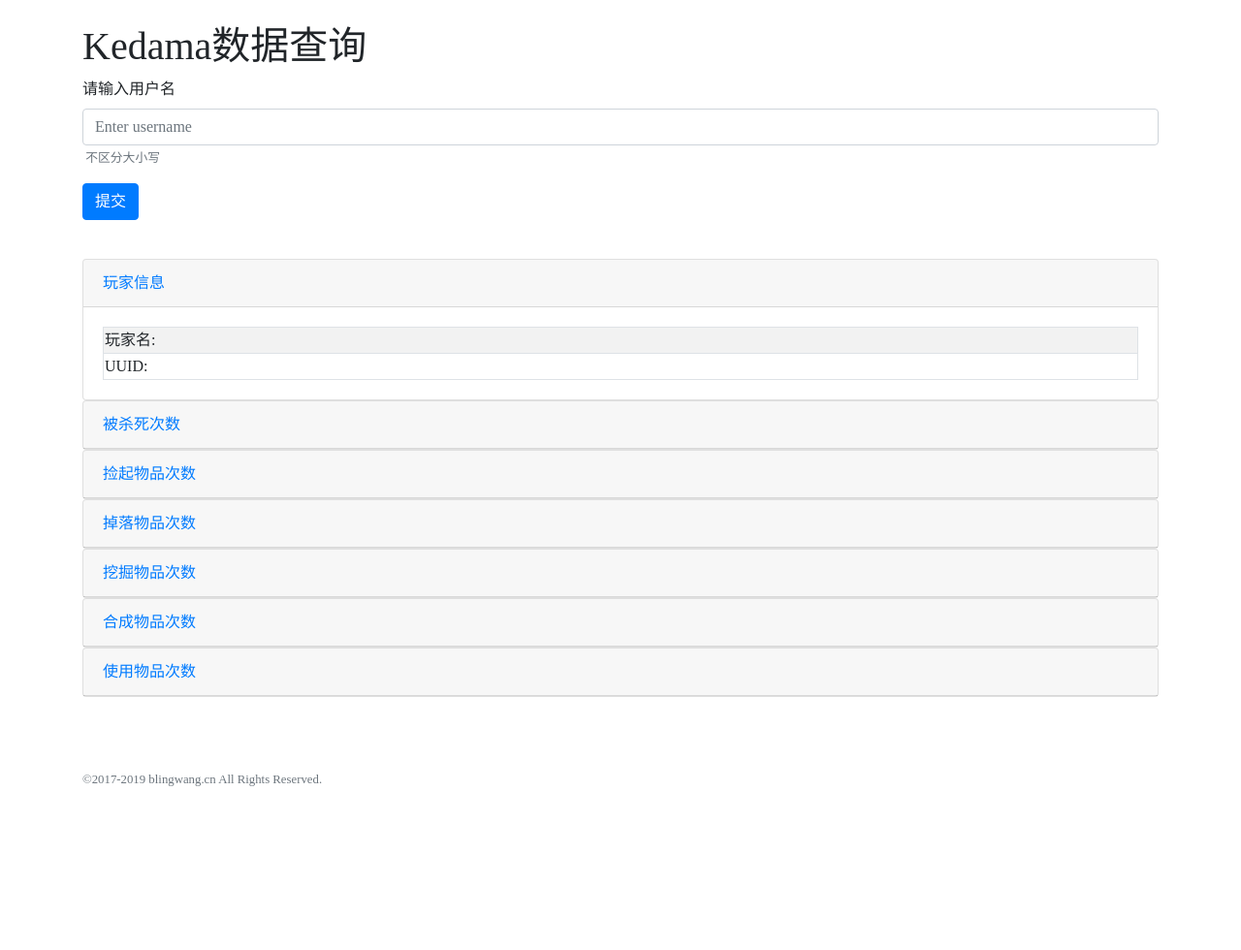
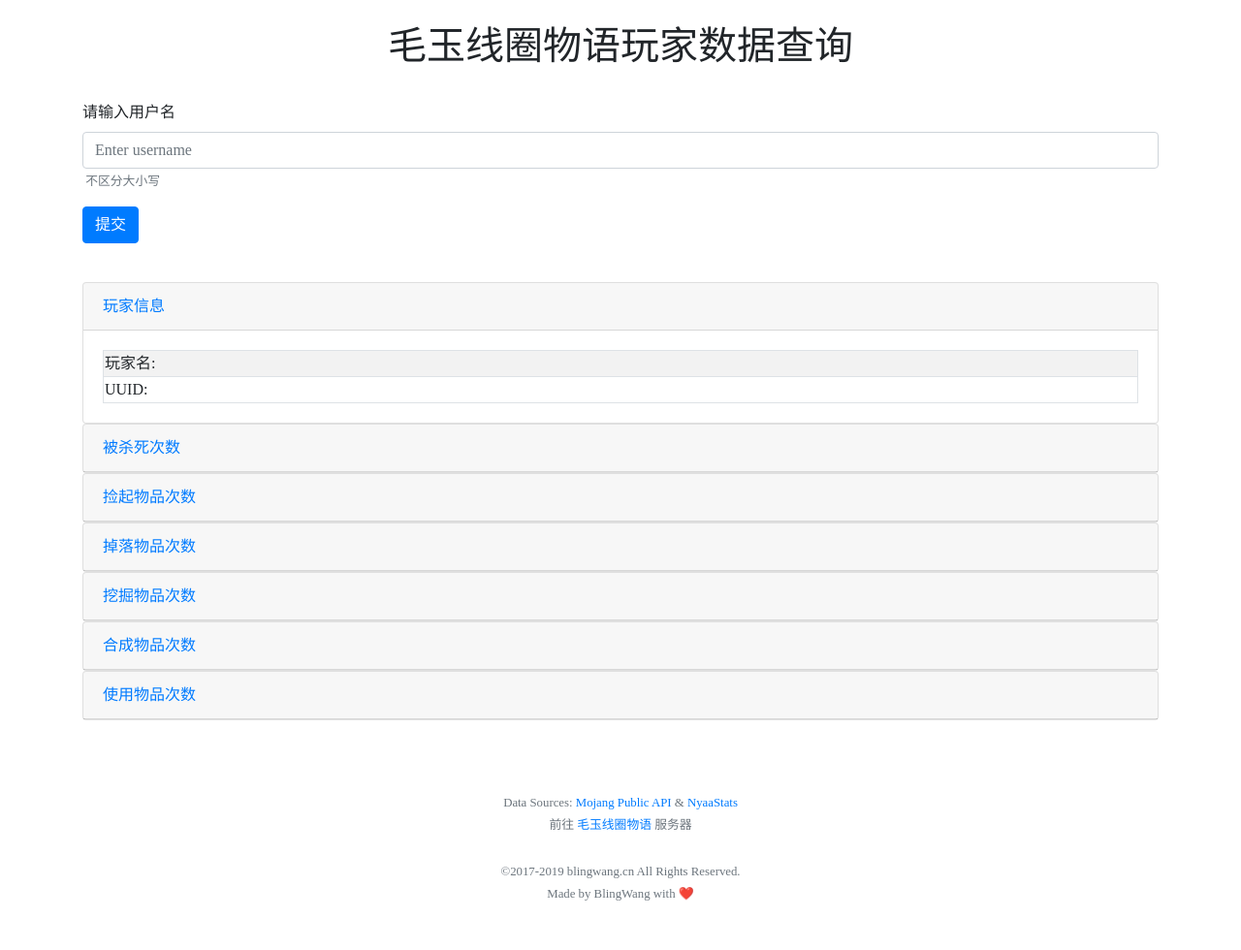
Before and after one commit to 35party/KedamaStatsSearch, a PHP site: page / in a window 1280 px wide. Shown: the whole page at 97% size. Before the commit the page ends 811 px from the top, so only its background shows below. Run offline with PHP 8.4, Linux system fonts and the light colour scheme; data that the repository does not hold is empty.

Commit message:
Fix bugs&Enhance style

```diff
--- a/index.php
+++ b/index.php
@@ -5,15 +5,16 @@
 	 <meta name="Description" content="Kedama Stats Search">
  <meta charset="utf-8" />
 	<meta name="viewport" content="width=device-width, initial-scale=1, user-scalable=no" />
-<link rel="stylesheet" href="https://stackpath.bootstrapcdn.com/bootstrap/4.3.1/css/bootstrap.min.css" integrity="sha384-ggOyR0iXCbMQv3Xipma34MD+dH/1fQ784/j6cY/iJTQUOhcWr7x9JvoRxT2MZw1T" crossorigin="anonymous">
+<link rel="stylesheet" href="https://cdn.jsdelivr.net/npm/bootstrap@4.3.1/dist/css/bootstrap.min.css">
 <style>
 	* {font-family: "微软雅黑"}
-		</style>
+</style>
 </head>
 <body>
 	<div class="container">
 	<br>
-	<h1>Kedama数据查询</h1>
+	<h1 class="text-center">毛玉线圈物语玩家数据查询</h1>
+	<br>
 	<form method="post">
   <div class="form-group">
     <label>请输入用户名</label>
@@ -172,7 +173,7 @@ $dkjson=json_decode($kedamajson,true);}?>
               <tr><td><?php echo '活塞:'.json_decode($dkjson['stats']['minecraft:picked_up/minecraft:piston']); ?> </td></tr>
               <tr><td><?php echo '白色羊毛:'.json_decode($dkjson['stats']['minecraft:picked_up/minecraft:white_wool']); ?> </td></tr>
               <tr><td><?php echo '橙色羊毛:'.json_decode($dkjson['stats']['minecraft:picked_up/minecraft:orange_wool']); ?> </td></tr>
-              <tr><td><?php echo '品红色:'.json_decode($dkjson['stats']['minecraft:picked_up/minecraft:magenta_wool']); ?> </td></tr>
+              <tr><td><?php echo '品红色羊毛:'.json_decode($dkjson['stats']['minecraft:picked_up/minecraft:magenta_wool']); ?> </td></tr>
               <tr><td><?php echo '淡蓝色羊毛:'.json_decode($dkjson['stats']['minecraft:picked_up/minecraft:light_blue_wool']); ?> </td></tr>
               <tr><td><?php echo '黄色羊毛:'.json_decode($dkjson['stats']['minecraft:picked_up/minecraft:yellow_wool']); ?> </td></tr>
               <tr><td><?php echo '黄绿色羊毛:'.json_decode($dkjson['stats']['minecraft:picked_up/minecraft:lime_wool']); ?> </td></tr>
@@ -775,7 +776,7 @@ $dkjson=json_decode($kedamajson,true);}?>
               <tr><td><?php echo '活塞:'.json_decode($dkjson['stats']['minecraft:dropped/minecraft:piston']); ?> </td></tr>
               <tr><td><?php echo '白色羊毛:'.json_decode($dkjson['stats']['minecraft:dropped/minecraft:white_wool']); ?> </td></tr>
               <tr><td><?php echo '橙色羊毛:'.json_decode($dkjson['stats']['minecraft:dropped/minecraft:orange_wool']); ?> </td></tr>
-              <tr><td><?php echo '品红色:'.json_decode($dkjson['stats']['minecraft:dropped/minecraft:magenta_wool']); ?> </td></tr>
+              <tr><td><?php echo '品红色羊毛:'.json_decode($dkjson['stats']['minecraft:dropped/minecraft:magenta_wool']); ?> </td></tr>
               <tr><td><?php echo '淡蓝色羊毛:'.json_decode($dkjson['stats']['minecraft:dropped/minecraft:light_blue_wool']); ?> </td></tr>
               <tr><td><?php echo '黄色羊毛:'.json_decode($dkjson['stats']['minecraft:dropped/minecraft:yellow_wool']); ?> </td></tr>
               <tr><td><?php echo '黄绿色羊毛:'.json_decode($dkjson['stats']['minecraft:dropped/minecraft:lime_wool']); ?> </td></tr>
@@ -1378,7 +1379,7 @@ $dkjson=json_decode($kedamajson,true);}?>
               <tr><td><?php echo '活塞:'.json_decode($dkjson['stats']['minecraft:mined/minecraft:piston']); ?> </td></tr>
               <tr><td><?php echo '白色羊毛:'.json_decode($dkjson['stats']['minecraft:mined/minecraft:white_wool']); ?> </td></tr>
               <tr><td><?php echo '橙色羊毛:'.json_decode($dkjson['stats']['minecraft:mined/minecraft:orange_wool']); ?> </td></tr>
-              <tr><td><?php echo '品红色:'.json_decode($dkjson['stats']['minecraft:mined/minecraft:magenta_wool']); ?> </td></tr>
+              <tr><td><?php echo '品红色羊毛:'.json_decode($dkjson['stats']['minecraft:mined/minecraft:magenta_wool']); ?> </td></tr>
               <tr><td><?php echo '淡蓝色羊毛:'.json_decode($dkjson['stats']['minecraft:mined/minecraft:light_blue_wool']); ?> </td></tr>
               <tr><td><?php echo '黄色羊毛:'.json_decode($dkjson['stats']['minecraft:mined/minecraft:yellow_wool']); ?> </td></tr>
               <tr><td><?php echo '黄绿色羊毛:'.json_decode($dkjson['stats']['minecraft:mined/minecraft:lime_wool']); ?> </td></tr>
@@ -1981,7 +1982,7 @@ $dkjson=json_decode($kedamajson,true);}?>
               <tr><td><?php echo '活塞:'.json_decode($dkjson['stats']['minecraft:crafted/minecraft:piston']); ?> </td></tr>
               <tr><td><?php echo '白色羊毛:'.json_decode($dkjson['stats']['minecraft:crafted/minecraft:white_wool']); ?> </td></tr>
               <tr><td><?php echo '橙色羊毛:'.json_decode($dkjson['stats']['minecraft:crafted/minecraft:orange_wool']); ?> </td></tr>
-              <tr><td><?php echo '品红色:'.json_decode($dkjson['stats']['minecraft:crafted/minecraft:magenta_wool']); ?> </td></tr>
+              <tr><td><?php echo '品红色羊毛:'.json_decode($dkjson['stats']['minecraft:crafted/minecraft:magenta_wool']); ?> </td></tr>
               <tr><td><?php echo '淡蓝色羊毛:'.json_decode($dkjson['stats']['minecraft:crafted/minecraft:light_blue_wool']); ?> </td></tr>
               <tr><td><?php echo '黄色羊毛:'.json_decode($dkjson['stats']['minecraft:crafted/minecraft:yellow_wool']); ?> </td></tr>
               <tr><td><?php echo '黄绿色羊毛:'.json_decode($dkjson['stats']['minecraft:crafted/minecraft:lime_wool']); ?> </td></tr>
@@ -2584,7 +2585,7 @@ $dkjson=json_decode($kedamajson,true);}?>
               <tr><td><?php echo '活塞:'.json_decode($dkjson['stats']['minecraft:used/minecraft:piston']); ?> </td></tr>
               <tr><td><?php echo '白色羊毛:'.json_decode($dkjson['stats']['minecraft:used/minecraft:white_wool']); ?> </td></tr>
               <tr><td><?php echo '橙色羊毛:'.json_decode($dkjson['stats']['minecraft:used/minecraft:orange_wool']); ?> </td></tr>
-              <tr><td><?php echo '品红色:'.json_decode($dkjson['stats']['minecraft:used/minecraft:magenta_wool']); ?> </td></tr>
+              <tr><td><?php echo '品红色羊毛:'.json_decode($dkjson['stats']['minecraft:used/minecraft:magenta_wool']); ?> </td></tr>
               <tr><td><?php echo '淡蓝色羊毛:'.json_decode($dkjson['stats']['minecraft:used/minecraft:light_blue_wool']); ?> </td></tr>
               <tr><td><?php echo '黄色羊毛:'.json_decode($dkjson['stats']['minecraft:used/minecraft:yellow_wool']); ?> </td></tr>
               <tr><td><?php echo '黄绿色羊毛:'.json_decode($dkjson['stats']['minecraft:used/minecraft:lime_wool']); ?> </td></tr>
@@ -3097,11 +3098,18 @@ $dkjson=json_decode($kedamajson,true);}?>
 <footer>
 	<br><br><br>
 	<div class="container">
-  <small class="form-text text-muted">&copy;2017-2019 blingwang.cn All Rights Reserved.</small>
-	</div>
+<small class="form-text text-muted text-center">Data Sources: <a href="https://api.mojang.com">Mojang Public API</a> & <a href="https://stats.craft.moe">NyaaStats️</a></small>
+<small class="form-text text-muted text-center">前往 <a href="https://craft.moe">毛玉线圈物语</a> 服务器</small>
+
+<br>
+  <small class="form-text text-muted text-center">&copy;2017-2019 blingwang.cn All Rights Reserved.</small>
+ <small class="form-text text-muted text-center">Made by BlingWang with ❤️</small>
+<br><br>
+
+		</div>
 	</footer>
 </body>
-<script src="https://code.jquery.com/jquery-3.3.1.slim.min.js" integrity="sha384-q8i/X+965DzO0rT7abK41JStQIAqVgRVzpbzo5smXKp4YfRvH+8abtTE1Pi6jizo" crossorigin="anonymous"></script>
-<script src="https://cdnjs.cloudflare.com/ajax/libs/popper.js/1.14.7/umd/popper.min.js" integrity="sha384-UO2eT0CpHqdSJQ6hJty5KVphtPhzWj9WO1clHTMGa3JDZwrnQq4sF86dIHNDz0W1" crossorigin="anonymous"></script>
-<script src="https://stackpath.bootstrapcdn.com/bootstrap/4.3.1/js/bootstrap.min.js" integrity="sha384-JjSmVgyd0p3pXB1rRibZUAYoIIy6OrQ6VrjIEaFf/nJGzIxFDsf4x0xIM+B07jRM" crossorigin="anonymous"></script>
+<script src="https://cdn.jsdelivr.net/npm/jquery@3.3.1/dist/jquery.slim.min.js"></script>
+<script src="https://cdn.jsdelivr.net/npm/popper.js@1.14.7/dist/umd/popper.min.js"></script>
+<script src="https://cdn.jsdelivr.net/npm/bootstrap@4.3.1/dist/js/bootstrap.min.js"></script>
 </html>
```
